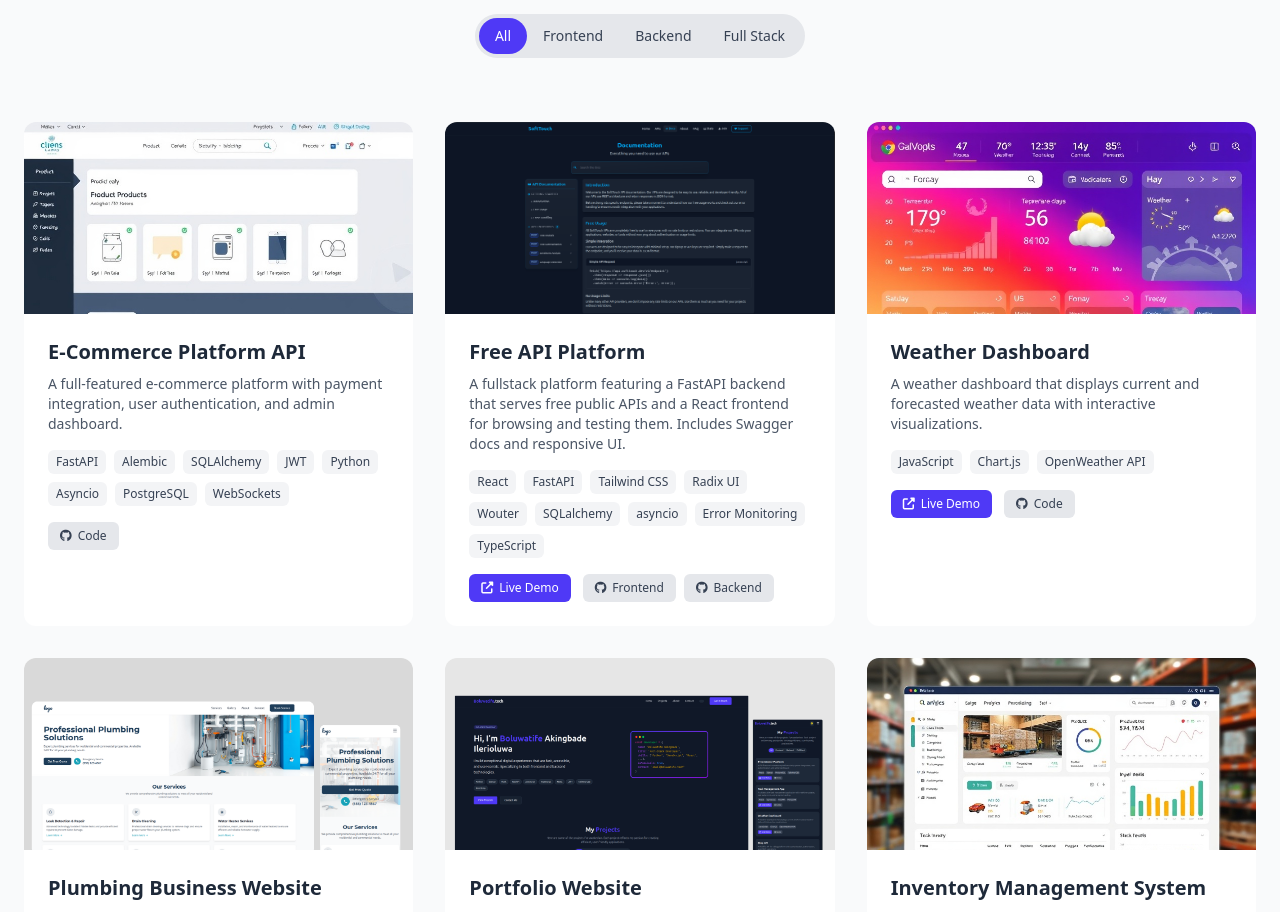
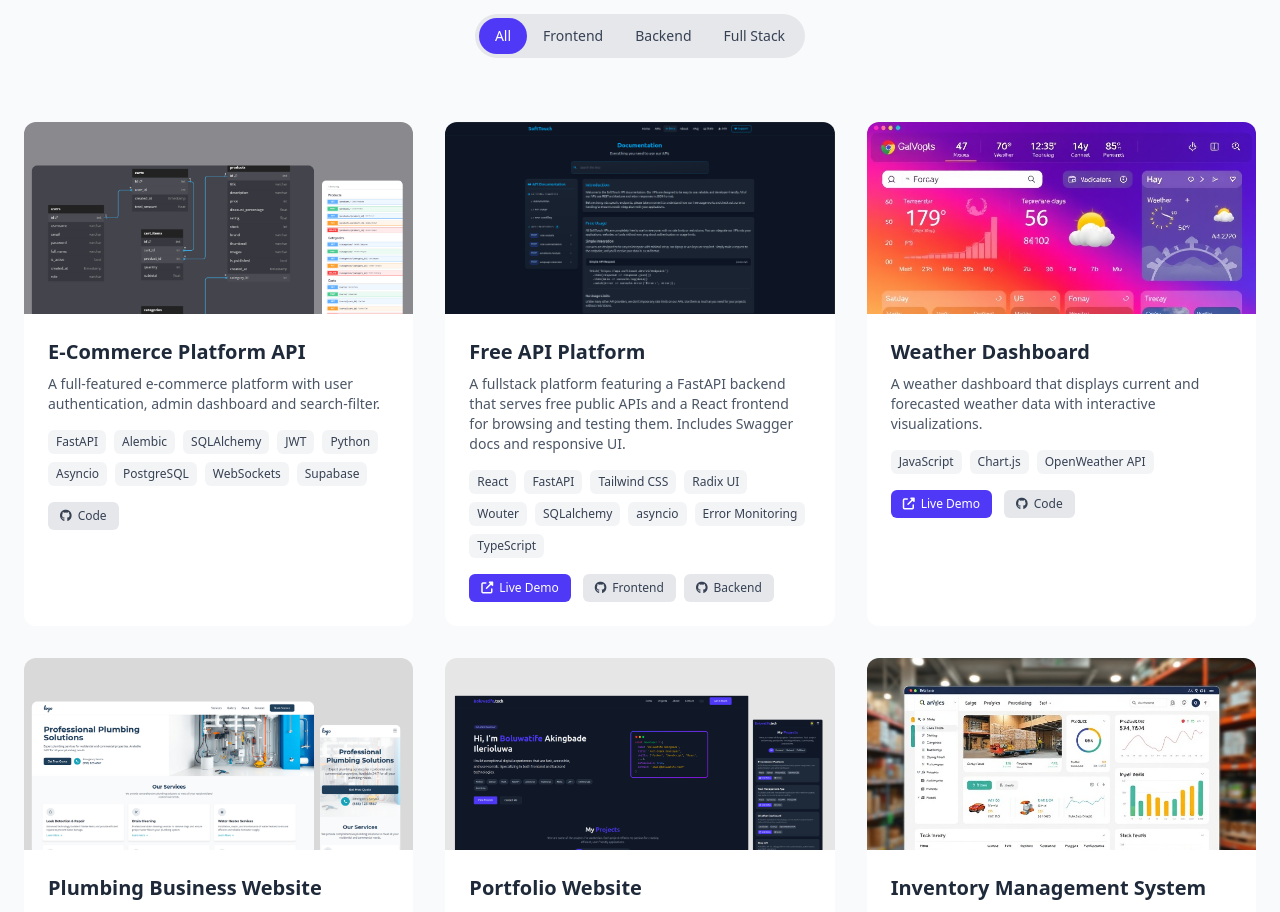
Before and after one commit to boluwatife-py/Portfolio, a React (Vite) app: page / in a window 1280 px wide. Shown: the part 880-1792 px from the top of the page. Built offline with nearby package versions, Linux system fonts and the light colour scheme.

Commit message:
updated project data

```diff
--- a/src/data/project.ts
+++ b/src/data/project.ts
@@ -5,8 +5,8 @@ export const projects: Project[] = [
     id: 1,
     title: "E-Commerce Platform API",
     description:
-      "A full-featured e-commerce platform with payment integration, user authentication, and admin dashboard.",
-    image: "/images/ecommerce platform.jpg",
+      "A full-featured e-commerce platform with user authentication, admin dashboard and search-filter.",
+    image: "/images/ecommerceAPI.png",
     technologies: [
       "FastAPI",
       "Alembic",
@@ -16,6 +16,7 @@ export const projects: Project[] = [
       "Asyncio",
       "PostgreSQL",
       "WebSockets",
+      "Supabase"
     ],
     liveLink: null,
     githubLink:
```
Also changed, not shown: public/images/ecommerce platform.jpg (deleted), public/images/ecommerceAPI.png (added).
